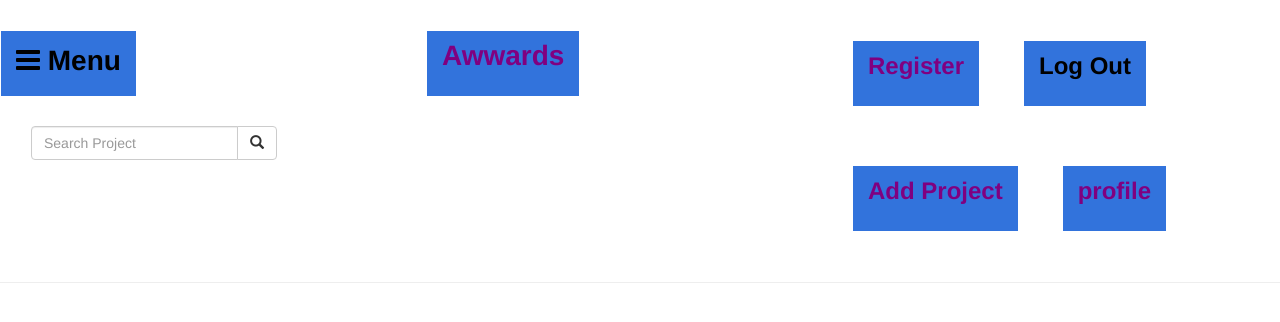
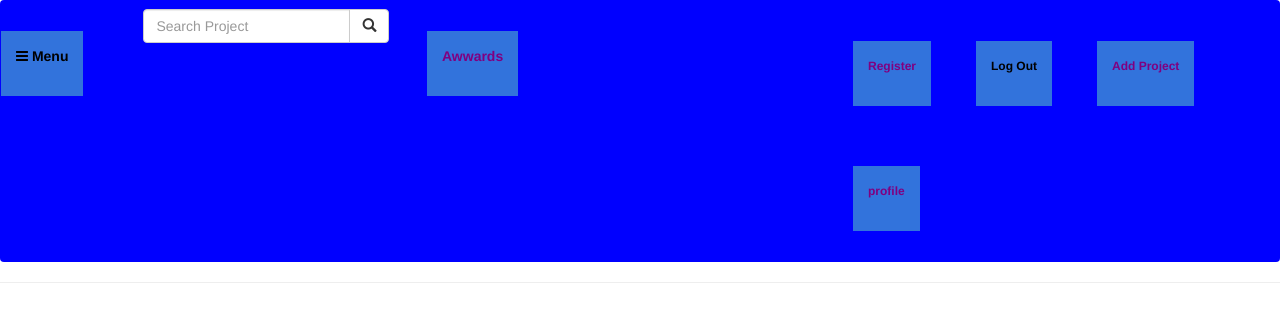
Before and after one commit to phoebekaranja/A, a Django app: page / in a window 1280 px wide. Shown: the top 322 px of the page. Run offline with Django 3.2, Linux system fonts and the light colour scheme; the visitor is signed in with stand-in values (Sample User, id 1); data that the repository does not hold is empty; some libraries are stand-ins or nearby versions.

Commit message:
making changes

```diff
--- a/won/templates/index.html
+++ b/won/templates/index.html
@@ -12,7 +12,6 @@
           height: 500px;
           width: 200px;
         }
-<div style=" >
       </style>
 
 
@@ -21,6 +20,7 @@
     <div class="col-md-4">
       <h5 class="text-center"> {{post.title}}</h5>
       <a href="{% url 'projects' post.id %}"><img src="{{post.image.url}}" class="img-responsive" alt="Project" ></a>
+
     </div>
     {% endfor %}
   </div>
--- a/won/templates/navbar.html
+++ b/won/templates/navbar.html
@@ -13,11 +13,14 @@
    <style>
    .navbar {
     background: transparent;
+    color:blue;
+
+
 }
 
 
 .navbar-brand {
-    font-size: 2em;
+    font-size: 1em  ;
     font-weight: bolder;
     background-color: rgb(50, 115, 220);
     background-clip: padding-box;
@@ -34,7 +37,7 @@
 </head>
 <body>
 
-<nav class="navbar">
+<nav  style="background-color:blue" class="navbar">
 <div class="container-fluid">
   <div class="row">
     <div class="col-md-4">
```
